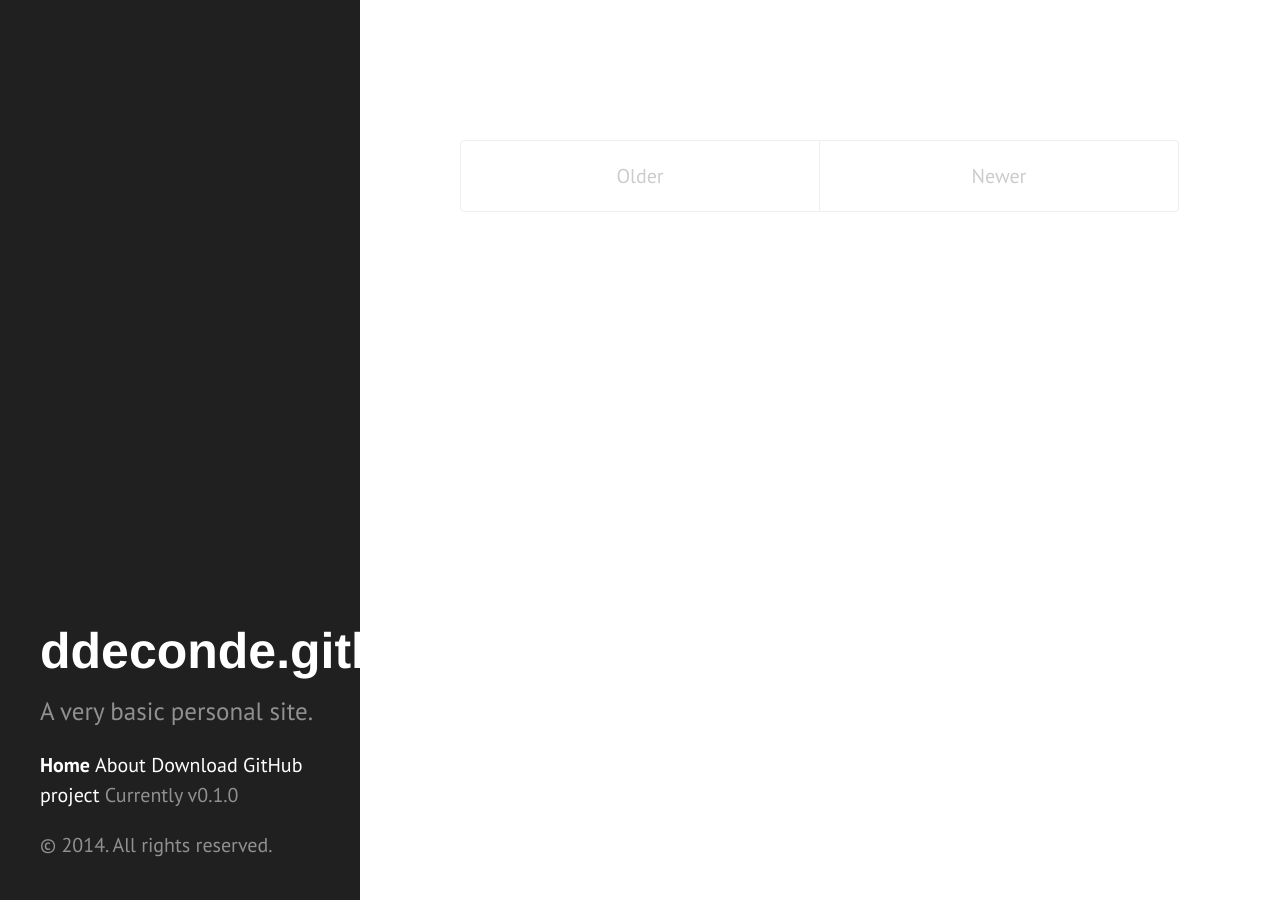
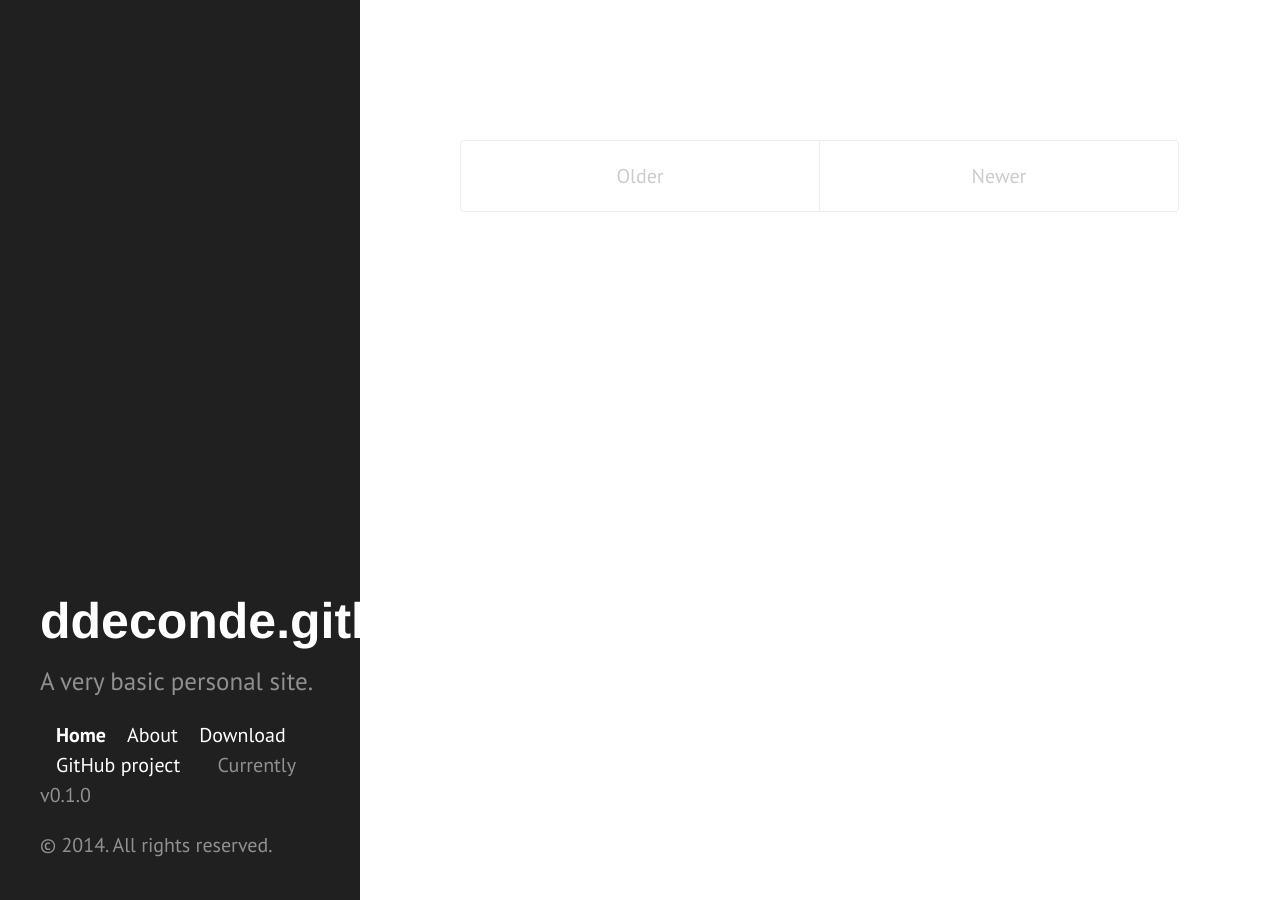
Before and after one commit to ddeconde/ddeconde.github.io, a Jekyll site: the page built from index.html, in a window 1280 px wide. Built offline with Jekyll 4.4.1, drawn with Linux system fonts in a browser that asks for light colours; Markdown is read by kramdown in place of the engine named in the settings; the list of posts is cut into pages by our own code.

Commit message:
back to hyde

```diff
--- a/public/css/hyde.css
+++ b/public/css/hyde.css
@@ -90,6 +90,8 @@ html {
 }
 .sidebar-nav-item {
   display: inline;
+  margin: 0.4rem;
+  padding: 0.4rem;
 }
 a.sidebar-nav-item:hover,
 a.sidebar-nav-item:focus {
```
